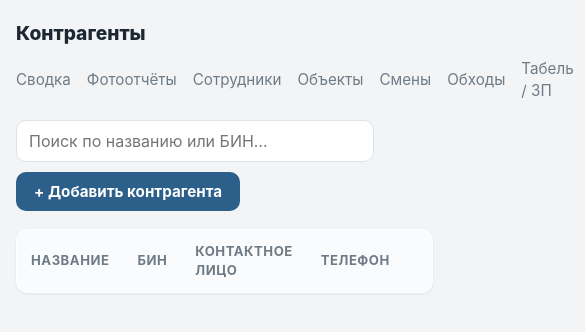
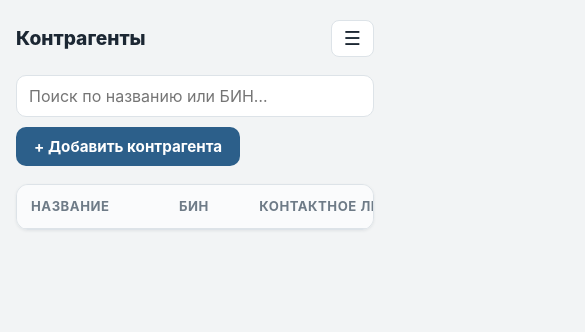
Before and after one commit to 221321/patrul-app, a website: page public/contractors.html in a window 390 px wide. Shown: the top 332 px of the page, 585 px wide, since content can reach past the window. Drawn offline with Linux system fonts and the light colour scheme; no server answers.

Commit message:
Update contractors.html

```diff
--- a/public/contractors.html
+++ b/public/contractors.html
@@ -57,16 +57,17 @@
 </head>
 <body>
   <div class="emp-wrap">
-    <div class="emp-topbar">
+    <div class="emp-topbar site-topbar">
       <div class="emp-topbar-name">Контрагенты</div>
-      <div class="emp-nav">
-<a href="/dashboard.html">Сводка</a>
-<a href="/photos.html">Фотоотчёты</a>
+      <button class="site-nav-toggle" id="navToggle" onclick="toggleNav()">☰</button>
+      <div class="site-nav" id="siteNav">
+        <a href="/dashboard.html">Сводка</a>
+        <a href="/photos.html">Фотоотчёты</a>
         <a href="/employees.html">Сотрудники</a>
         <a href="/objects.html">Объекты</a>
         <a href="/assignments.html">Смены</a>
         <a href="/patrols.html">Обходы</a>
-<a href="/timesheet.html">Табель / ЗП</a>
+        <a href="/timesheet.html">Табель / ЗП</a>
         <a href="#" onclick="goHome();return false;">Выйти</a>
       </div>
     </div>
@@ -77,6 +78,7 @@
     </div>
 
     <div class="emp-count" id="empCount"></div>
+    <div class="table-scroll">
     <table class="emp-table" id="empTable">
       <thead>
         <tr>
@@ -89,6 +91,7 @@
       </thead>
       <tbody id="empTbody"></tbody>
     </table>
+    </div>
     <div class="emp-empty hidden" id="empEmpty">Контрагенты не найдены</div>
   </div>
 
@@ -101,6 +104,18 @@ function goHome() {
   localStorage.removeItem('guardRole');
   window.location.href = '/';
 }
+
+function toggleNav() {
+  var nav = document.getElementById('siteNav');
+  if (nav) nav.classList.toggle('open');
+}
+document.addEventListener('click', function (e) {
+  var nav = document.getElementById('siteNav');
+  var toggle = document.getElementById('navToggle');
+  if (nav && nav.classList.contains('open') && !nav.contains(e.target) && e.target !== toggle) {
+    nav.classList.remove('open');
+  }
+});
 
 function loadContractors() {
   fetch('/api/contractors')
```
